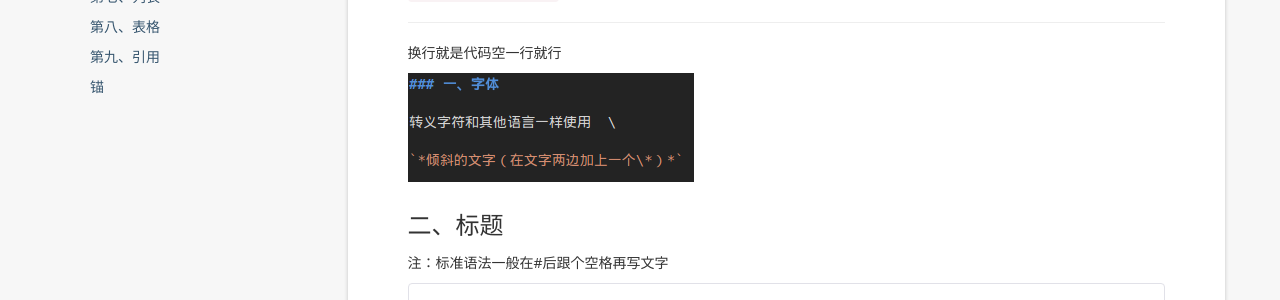
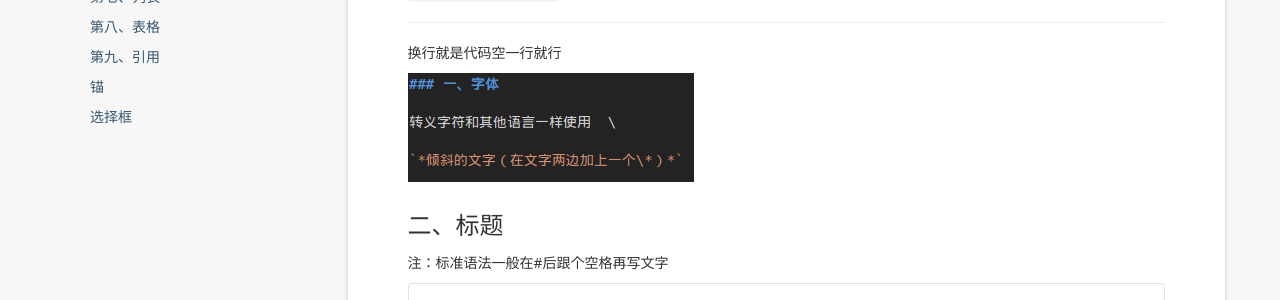
Before and after one commit to mayunmeiyouming/blog, a Jekyll site: the page built from _posts/2019-04-06-hello github.md, in a window 1280 px wide and 900 px high, scrolled down 517 px. Shown: the part 355-655 px from the top of the window. Built offline with Jekyll 4.4.1, drawn with Linux system fonts in a browser that asks for light colours; nearby versions of some CDN libraries; a script that is not in the unit is left out; comment, search, counter and statistics services are not loaded.

Commit message:
2020-03-19-01

````diff
--- a/_posts/2019-04-06-hello github.md
+++ b/_posts/2019-04-06-hello github.md
@@ -316,3 +316,11 @@
 效果：
 
 <span id="1">链接
+
+### 选择框
+
+- [ ] 选择框
+
+```
+- [ ] 选择框
+```
````
